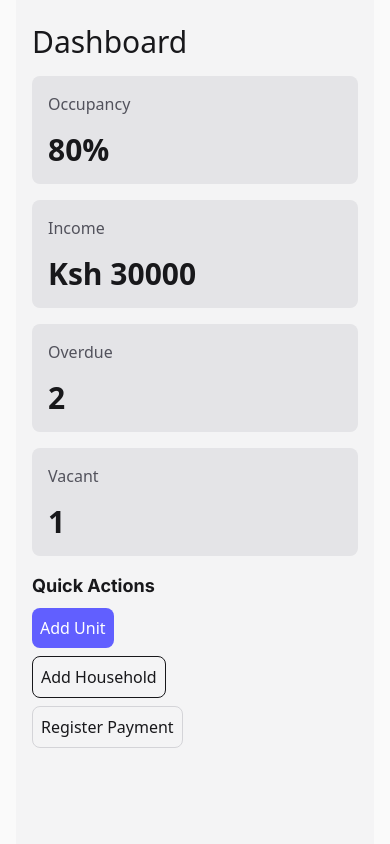
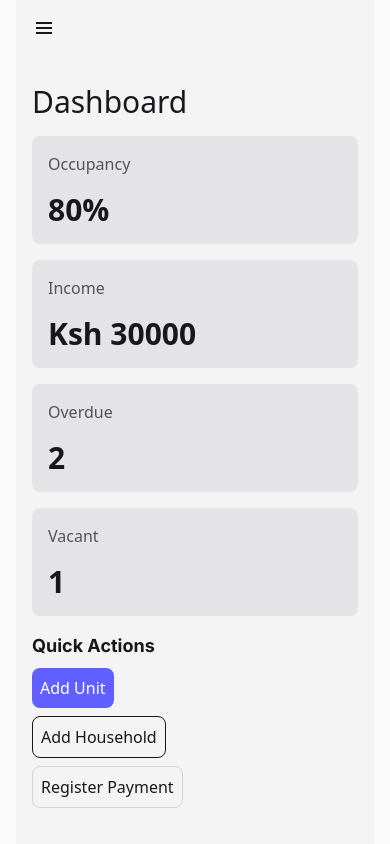
Before and after one commit to kiptalam1/lilygardens, a Next.js app in the folder frontend/: page /admin in a window 390 px wide. Built offline with nearby package versions, Linux system fonts and the light colour scheme.

Commit message:
create a sidebar for the app

```diff
--- a/frontend/src/app/admin/layout.tsx
+++ b/frontend/src/app/admin/layout.tsx
@@ -1,7 +1,57 @@
-import React from "react";
+"use client";
+import Sidebar from "@/components/admin/Sidebar";
+import React, { useEffect, useState } from "react";
+import { BiMenu } from "react-icons/bi";
 
 function AdminLayout({ children }: { children: React.ReactNode }) {
-	return <div className="min-h-screen bg-surface text-text">{children}</div>;
+	const [sidebarOpen, setSidebarOpen] = useState(false);
+
+	useEffect(() => {
+		if (sidebarOpen) {
+			document.body.style.overflow = "hidden";
+		} else {
+			document.body.style.overflow = "";
+		}
+
+		return () => {
+			document.body.style.overflow = "";
+		};
+	}, [sidebarOpen]);
+
+	return (
+		<div className="h-screen bg-surface text-text grid md:grid-cols-[240px_1fr]">
+			{/* desktop sidebar */}
+			<aside className="hidden md:block border-r border-border">
+				<Sidebar />
+			</aside>
+
+			{/* mobile sidebar */}
+			{sidebarOpen && (
+				<div className="fixed inset-0 z-50 md:hidden">
+					<div
+						className="inset-0 bg-black/50 absolute"
+						onClick={() => setSidebarOpen(false)}
+					/>
+					<aside className="absolute h-full w-64 top-0 left-0 bg-card border-r border-border rounded-r-sm">
+						<Sidebar />
+					</aside>
+				</div>
+			)}
+
+			<div className="flex flex-col gap-1 h-full">
+				<header className=" flex md:justify-end p-4 items-center">
+					<button
+						type="button"
+						aria-label="menu"
+						onClick={() => setSidebarOpen(true)}
+						className="md:hidden cursor-pointer">
+						<BiMenu size={24} />
+					</button>
+				</header>
+				<main>{children}</main>
+			</div>
+		</div>
+	);
 }
 
 export default AdminLayout;
--- /dev/null
+++ b/frontend/src/components/admin/Sidebar.tsx
@@ -0,0 +1,5 @@
+import React from "react";
+
+export default function Sidebar() {
+	return <div>Sidebar</div>;
+}
```
